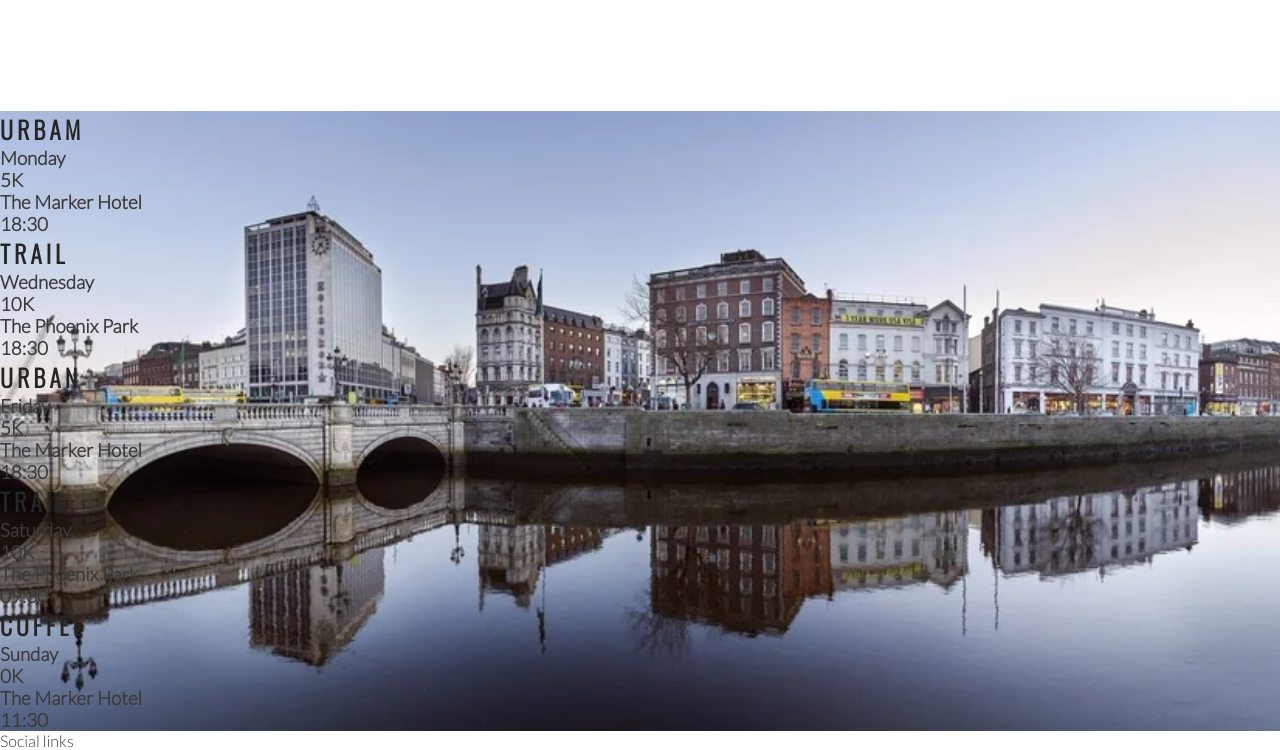
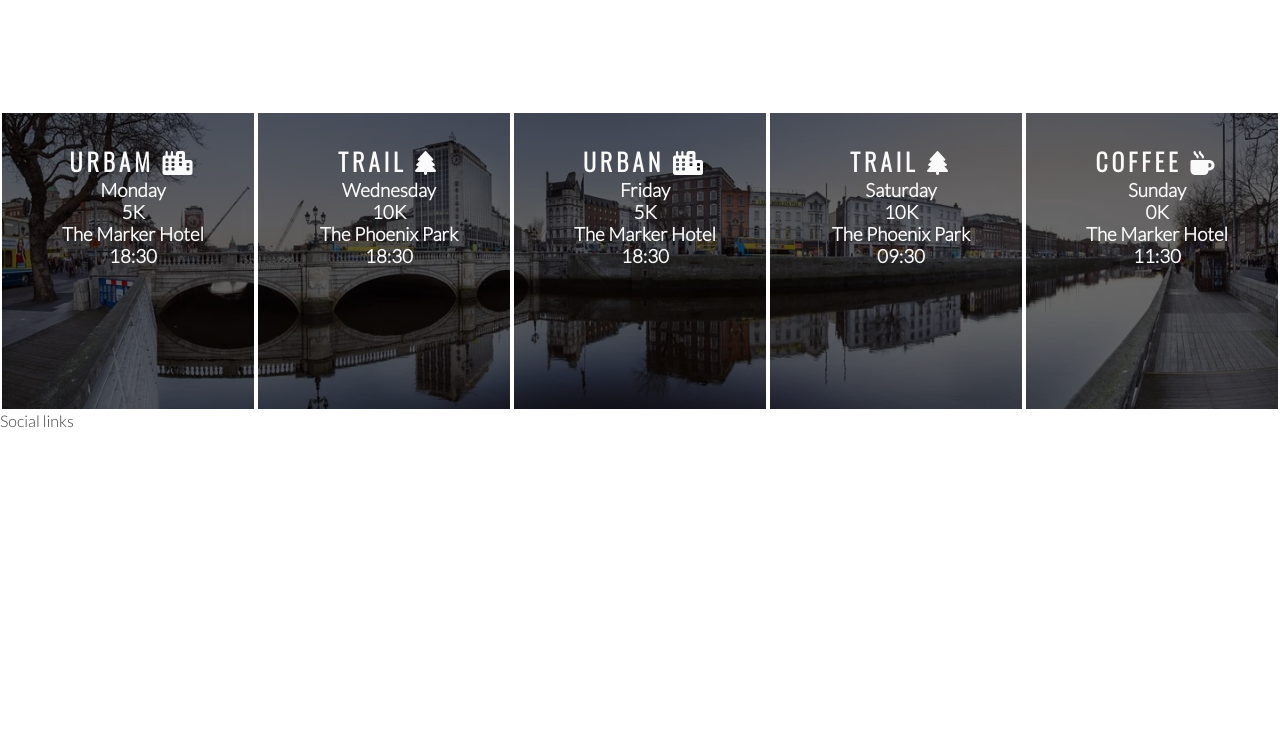
Before and after one commit to RHoganD/love-running, a website: page index.html in a window 1280 px wide. Shown: the part 1184-1934 px from the top of the page. After the commit the page ends 1614 px from the top, so only its background shows below. Drawn offline with nearby package versions, Linux system fonts and the light colour scheme.

Commit message:
Sytle times panels and add icons

```diff
--- a/assets/css/style.css
+++ b/assets/css/style.css
@@ -195,3 +195,21 @@
                overflow: hidden;
 
                 }
+
+                #times div {
+                    Color: #fafafa;
+                    background-color: rgba(0, 0, 0, .6);
+                    width: 20%;
+                    height: 300px;
+                   float: left;
+                   padding: 30px 0 0 10px;
+                   text-align: center;
+                   border: 2px solid white;
+                   box-sizing: border-box;
+                }
+
+                #times h2 {
+                    Color: #fafafa;
+
+
+                }
--- a/index.html
+++ b/index.html
@@ -79,35 +79,35 @@
 
     <section id="times">
         <div>
-<h2>Urbam</h2>
+<h2>Urbam <i class="fa-solid fa-city"></i></h2>
 <h3>Monday</h3>
 <h3>5K</h3>
 <h3>The Marker Hotel</h3>
 <h3>18:30</h3>
   </div>
   <div>
-    <h2>Trail</h2>
+    <h2>Trail <i class="fa-solid fa-tree"></i></h2>
     <h3>Wednesday</h3>
     <h3>10K</h3>
     <h3>The Phoenix Park</h3>
     <h3>18:30</h3>
       </div>
       <div>
-        <h2>Urban</h2>
+        <h2>Urban <i class="fa-solid fa-city"></i></h2>
         <h3>Friday</h3>
         <h3>5K</h3>
         <h3>The Marker Hotel</h3>
         <h3>18:30</h3>
           </div>
           <div>
-            <h2>Trail</h2>
+            <h2>Trail <i class="fa-solid fa-tree"></i></h2>
             <h3>Saturday</h3>
             <h3>10K</h3>
             <h3>The Phoenix Park</h3>
             <h3>09:30</h3>
               </div>
               <div>
-                <h2>Coffee</h2>
+                <h2>Coffee <i class="fa-solid fa-mug-hot"></i></h2>
                 <h3>Sunday</h3>
                 <h3>0K</h3>
                 <h3>The Marker Hotel</h3>
```
